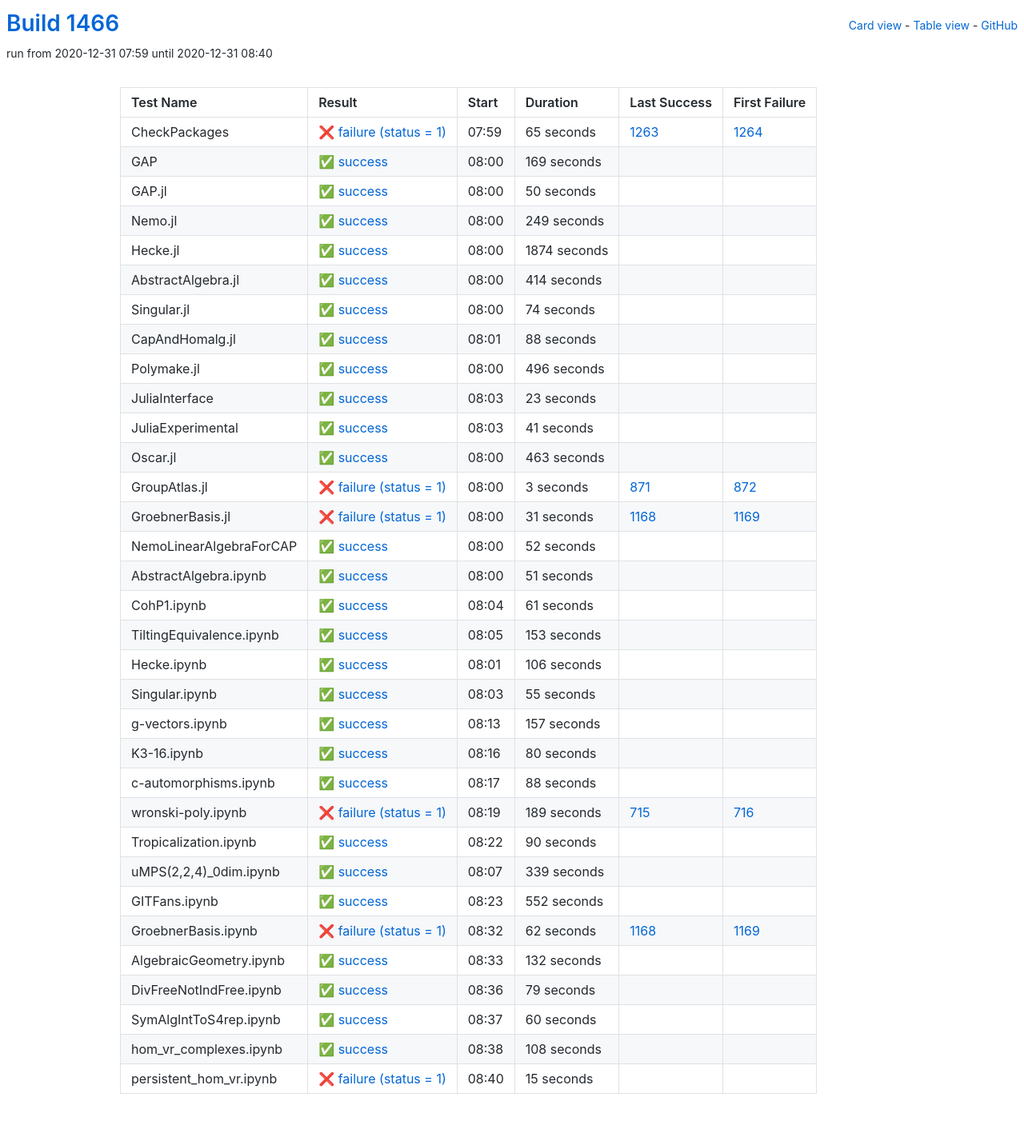
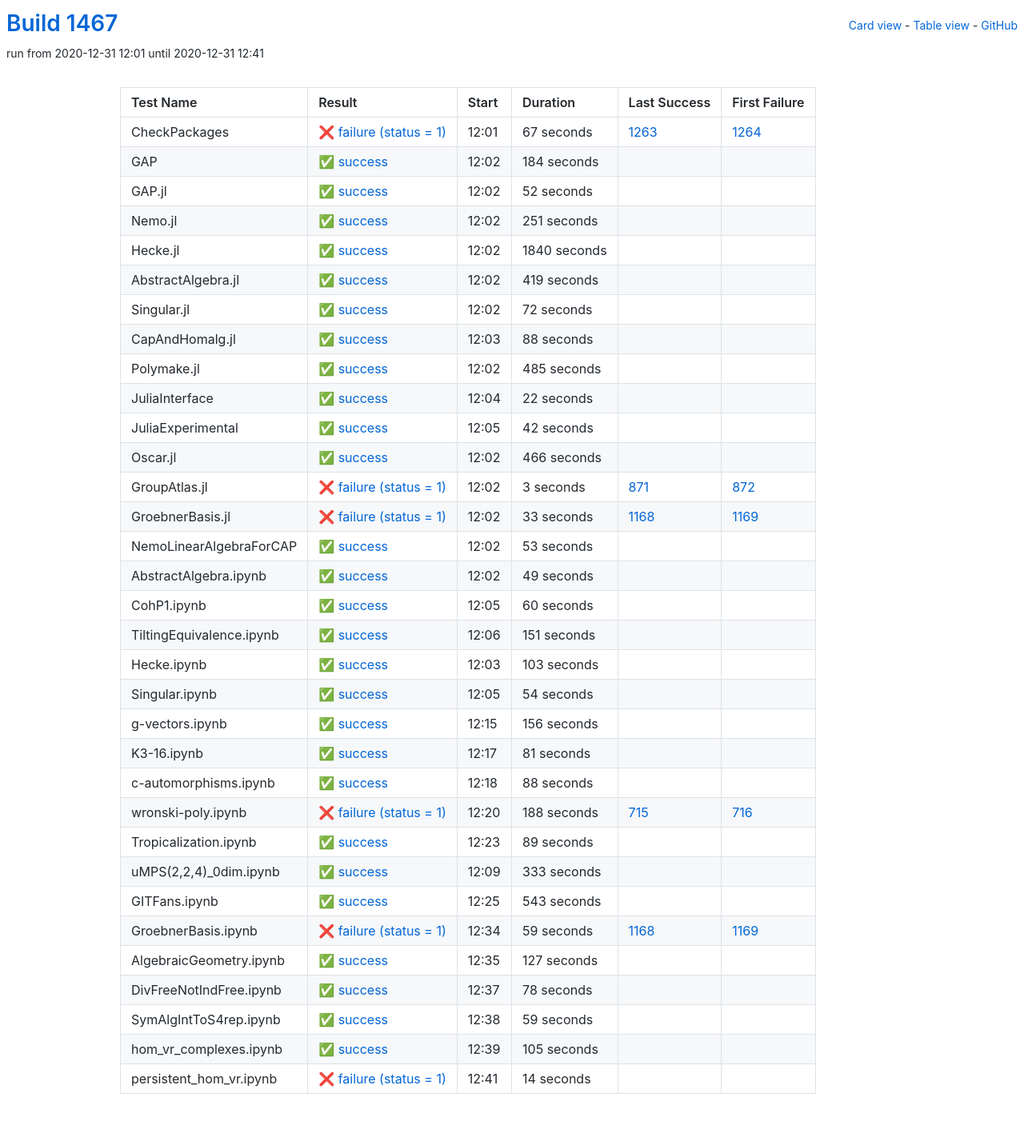
Before and after one commit to oscar-system/oscar-ci-status-stable, a Jekyll site: the page built from table.html, in a window 1280 px wide. Shown: the whole page at 80% size. Built offline with Jekyll 4.4.1, drawn with Linux system fonts in a browser that asks for light colours.

Commit message:
Build #1467

```diff
--- a/_data/ci.yml
+++ b/_data/ci.yml
@@ -1,6 +1,6 @@
 ---
-build: 1466
-build_url: https://oscarci.mathematik.uni-kl.de/job/oscar-stable/1466/
+build: 1467
+build_url: https://oscarci.mathematik.uni-kl.de/job/oscar-stable/1467/
 job: oscar-stable
 organization: oscar-system
 repo: oscar-ci-status-stable
@@ -8,92 +8,92 @@ repourl: https://github.com/oscar-system/oscar-ci-status-stable
 tests:
 - name: CheckPackages
   id: checkpackages
-  log: https://oscarci.mathematik.uni-kl.de/job/oscar-stable/1466/artifact/logs/build-1466/CheckPackages.log
-  start: 2020-12-31 07:59
+  log: https://oscarci.mathematik.uni-kl.de/job/oscar-stable/1467/artifact/logs/build-1467/CheckPackages.log
+  start: 2020-12-31 12:01
   success: false
   exitcode: 1
   status: failure
-  duration: 65
+  duration: 67
   last_success: 1263
   last_success_url: https://oscarci.mathematik.uni-kl.de/job/oscar-stable/1263/
   first_failure: 1264
   first_failure_url: https://oscarci.mathematik.uni-kl.de/job/oscar-stable/1264/
 - name: GAP
   id: gap
-  log: https://oscarci.mathematik.uni-kl.de/job/oscar-stable/1466/artifact/logs/build-1466/GAP.log
-  start: 2020-12-31 08:00
+  log: https://oscarci.mathematik.uni-kl.de/job/oscar-stable/1467/artifact/logs/build-1467/GAP.log
+  start: 2020-12-31 12:02
   success: true
   exitcode: 0
   status: success
-  duration: 169
+  duration: 184
   last_success: false
   last_success_url:
   first_failure: false
   first_failure_url:
 - name: GAP.jl
   id: gap-jl
-  log: https://oscarci.mathematik.uni-kl.de/job/oscar-stable/1466/artifact/logs/build-1466/GAP.jl.log
-  start: 2020-12-31 08:00
+  log: https://oscarci.mathematik.uni-kl.de/job/oscar-stable/1467/artifact/logs/build-1467/GAP.jl.log
+  start: 2020-12-31 12:02
   success: true
   exitcode: 0
   status: success
-  duration: 50
+  duration: 52
   last_success: false
   last_success_url:
   first_failure: false
   first_failure_url:
 - name: Nemo.jl
   id: nemo-jl
-  log: https://oscarci.mathematik.uni-kl.de/job/oscar-stable/1466/artifact/logs/build-1466/Nemo.jl.log
-  start: 2020-12-31 08:00
+  log: https://oscarci.mathematik.uni-kl.de/job/oscar-stable/1467/artifact/logs/build-1467/Nemo.jl.log
+  start: 2020-12-31 12:02
   success: true
   exitcode: 0
   status: success
-  duration: 249
+  duration: 251
   last_success: false
   last_success_url:
   first_failure: false
   first_failure_url:
 - name: Hecke.jl
   id: hecke-jl
-  log: https://oscarci.mathematik.uni-kl.de/job/oscar-stable/1466/artifact/logs/build-1466/Hecke.jl.log
-  start: 2020-12-31 08:00
+  log: https://oscarci.mathematik.uni-kl.de/job/oscar-stable/1467/artifact/logs/build-1467/Hecke.jl.log
+  start: 2020-12-31 12:02
   success: true
   exitcode: 0
   status: success
-  duration: 1874
+  duration: 1840
   last_success: false
   last_success_url:
   first_failure: false
   first_failure_url:
 - name: AbstractAlgebra.jl
   id: abstractalgebra-jl
-  log: https://oscarci.mathematik.uni-kl.de/job/oscar-stable/1466/artifact/logs/build-1466/AbstractAlgebra.jl.log
-  start: 2020-12-31 08:00
+  log: https://oscarci.mathematik.uni-kl.de/job/oscar-stable/1467/artifact/logs/build-1467/AbstractAlgebra.jl.log
+  start: 2020-12-31 12:02
   success: true
   exitcode: 0
   status: success
-  duration: 414
+  duration: 419
   last_success: false
   last_success_url:
   first_failure: false
   first_failure_url:
 - name: Singular.jl
   id: singular-jl
-  log: https://oscarci.mathematik.uni-kl.de/job/oscar-stable/1466/artifact/logs/build-1466/Singular.jl.log
-  start: 2020-12-31 08:00
+  log: https://oscarci.mathematik.uni-kl.de/job/oscar-stable/1467/artifact/logs/build-1467/Singular.jl.log
+  start: 2020-12-31 12:02
   success: true
   exitcode: 0
   status: success
-  duration: 74
+  duration: 72
   last_success: false
   last_success_url:
   first_failure: false
   first_failure_url:
 - name: CapAndHomalg.jl
   id: capandhomalg-jl
-  log: https://oscarci.mathematik.uni-kl.de/job/oscar-stable/1466/artifact/logs/build-1466/CapAndHomalg.jl.log
-  start: 2020-12-31 08:01
+  log: https://oscarci.mathematik.uni-kl.de/job/oscar-stable/1467/artifact/logs/build-1467/CapAndHomalg.jl.log
+  start: 2020-12-31 12:03
   success: true
   exitcode: 0
   status: success
@@ -104,56 +104,56 @@ tests:
   first_failure_url:
 - name: Polymake.jl
   id: polymake-jl
-  log: https://oscarci.mathematik.uni-kl.de/job/oscar-stable/1466/artifact/logs/build-1466/Polymake.jl.log
-  start: 2020-12-31 08:00
+  log: https://oscarci.mathematik.uni-kl.de/job/oscar-stable/1467/artifact/logs/build-1467/Polymake.jl.log
+  start: 2020-12-31 12:02
   success: true
   exitcode: 0
   status: success
-  duration: 496
+  duration: 485
   last_success: false
   last_success_url:
   first_failure: false
   first_failure_url:
 - name: JuliaInterface
   id: juliainterface
-  log: https://oscarci.mathematik.uni-kl.de/job/oscar-stable/1466/artifact/logs/build-1466/JuliaInterface.log
-  start: 2020-12-31 08:03
+  log: https://oscarci.mathematik.uni-kl.de/job/oscar-stable/1467/artifact/logs/build-1467/JuliaInterface.log
+  start: 2020-12-31 12:04
   success: true
   exitcode: 0
   status: success
-  duration: 23
+  duration: 22
   last_success: false
   last_success_url:
   first_failure: false
   first_failure_url:
 - name: JuliaExperimental
   id: juliaexperimental
-  log: https://oscarci.mathematik.uni-kl.de/job/oscar-stable/1466/artifact/logs/build-1466/JuliaExperimental.log
-  start: 2020-12-31 08:03
+  log: https://oscarci.mathematik.uni-kl.de/job/oscar-stable/1467/artifact/logs/build-1467/JuliaExperimental.log
+  start: 2020-12-31 12:05
   success: true
   exitcode: 0
   status: success
-  duration: 41
+  duration: 42
   last_success: false
   last_success_url:
   first_failure: false
   first_failure_url:
 - name: Oscar.jl
   id: oscar-jl
-  log: https://oscarci.mathematik.uni-kl.de/job/oscar-stable/1466/artifact/logs/build-1466/Oscar.jl.log
-  start: 2020-12-31 08:00
+  log: https://oscarci.mathematik.uni-kl.de/job/oscar-stable/1467/artifact/logs/build-1467/Oscar.jl.log
+  start: 2020-12-31 12:02
   success: true
   exitcode: 0
   status: success
-  duration: 463
+  duration: 466
   last_success: false
   last_success_url:
   first_failure: false
   first_failure_url:
 - name: GroupAtlas.jl
   id: groupatlas-jl
-  log: https://oscarci.mathematik.uni-kl.de/job/oscar-stable/1466/artifact/logs/build-1466/GroupAtlas.jl.log
-  start: 2020-12-31 08:00
+  log: https://oscarci.mathematik.uni-kl.de/job/oscar-stable/1467/artifact/logs/build-1467/GroupAtlas.jl.log
+  start: 2020-12-31 12:02
   success: false
   exitcode: 1
   status: failure
@@ -164,116 +164,116 @@ tests:
   first_failure_url: https://oscarci.mathematik.uni-kl.de/job/oscar-stable/872/
 - name: GroebnerBasis.jl
   id: groebnerbasis-jl
-  log: https://oscarci.mathematik.uni-kl.de/job/oscar-stable/1466/artifact/logs/build-1466/GroebnerBasis.jl.log
-  start: 2020-12-31 08:00
+  log: https://oscarci.mathematik.uni-kl.de/job/oscar-stable/1467/artifact/logs/build-1467/GroebnerBasis.jl.log
+  start: 2020-12-31 12:02
   success: false
   exitcode: 1
   status: failure
-  duration: 31
+  duration: 33
   last_success: 1168
   last_success_url: https://oscarci.mathematik.uni-kl.de/job/oscar-stable/1168/
   first_failure: 1169
   first_failure_url: https://oscarci.mathematik.uni-kl.de/job/oscar-stable/1169/
 - name: NemoLinearAlgebraForCAP
   id: nemolinearalgebraforcap
-  log: https://oscarci.mathematik.uni-kl.de/job/oscar-stable/1466/artifact/logs/build-1466/NemoLinearAlgebraForCAP.log
-  start: 2020-12-31 08:00
+  log: https://oscarci.mathematik.uni-kl.de/job/oscar-stable/1467/artifact/logs/build-1467/NemoLinearAlgebraForCAP.log
+  start: 2020-12-31 12:02
   success: true
   exitcode: 0
   status: success
-  duration: 52
+  duration: 53
   last_success: false
   last_success_url:
   first_failure: false
   first_failure_url:
 - name: AbstractAlgebra.ipynb
   id: abstractalgebra-ipynb
-  log: https://oscarci.mathematik.uni-kl.de/job/oscar-stable/1466/artifact/logs/build-1466/AbstractAlgebra.ipynb.log
-  start: 2020-12-31 08:00
+  log: https://oscarci.mathematik.uni-kl.de/job/oscar-stable/1467/artifact/logs/build-1467/AbstractAlgebra.ipynb.log
+  start: 2020-12-31 12:02
   success: true
   exitcode: 0
   status: success
-  duration: 51
+  duration: 49
   last_success: false
   last_success_url:
   first_failure: false
   first_failure_url:
 - name: CohP1.ipynb
   id: cohp1-ipynb
-  log: https://oscarci.mathematik.uni-kl.de/job/oscar-stable/1466/artifact/logs/build-1466/CohP1.ipynb.log
-  start: 2020-12-31 08:04
+  log: https://oscarci.mathematik.uni-kl.de/job/oscar-stable/1467/artifact/logs/build-1467/CohP1.ipynb.log
+  start: 2020-12-31 12:05
   success: true
   exitcode: 0
   status: success
-  duration: 61
+  duration: 60
   last_success: false
   last_success_url:
   first_failure: false
   first_failure_url:
 - name: TiltingEquivalence.ipynb
   id: tiltingequivalence-ipynb
-  log: https://oscarci.mathematik.uni-kl.de/job/oscar-stable/1466/artifact/logs/build-1466/TiltingEquivalence.ipynb.log
-  start: 2020-12-31 08:05
+  log: https://oscarci.mathematik.uni-kl.de/job/oscar-stable/1467/artifact/logs/build-1467/TiltingEquivalence.ipynb.log
+  start: 2020-12-31 12:06
   success: true
   exitcode: 0
   status: success
-  duration: 153
+  duration: 151
   last_success: false
   last_success_url:
   first_failure: false
   first_failure_url:
 - name: Hecke.ipynb
   id: hecke-ipynb
-  log: https://oscarci.mathematik.uni-kl.de/job/oscar-stable/1466/artifact/logs/build-1466/Hecke.ipynb.log
-  start: 2020-12-31 08:01
+  log: https://oscarci.mathematik.uni-kl.de/job/oscar-stable/1467/artifact/logs/build-1467/Hecke.ipynb.log
+  start: 2020-12-31 12:03
   success: true
   exitcode: 0
   status: success
-  duration: 106
+  duration: 103
   last_success: false
   last_success_url:
   first_failure: false
   first_failure_url:
 - name: Singular.ipynb
   id: singular-ipynb
-  log: https://oscarci.mathematik.uni-kl.de/job/oscar-stable/1466/artifact/logs/build-1466/Singular.ipynb.log
-  start: 2020-12-31 08:03
+  log: https://oscarci.mathematik.uni-kl.de/job/oscar-stable/1467/artifact/logs/build-1467/Singular.ipynb.log
+  start: 2020-12-31 12:05
   success: true
   exitcode: 0
   status: success
-  duration: 55
+  duration: 54
   last_success: false
   last_success_url:
   first_failure: false
   first_failure_url:
 - name: g-vectors.ipynb
   id: g-vectors-ipynb
-  log: https://oscarci.mathematik.uni-kl.de/job/oscar-stable/1466/artifact/logs/build-1466/g-vectors.ipynb.log
-  start: 2020-12-31 08:13
+  log: https://oscarci.mathematik.uni-kl.de/job/oscar-stable/1467/artifact/logs/build-1467/g-vectors.ipynb.log
+  start: 2020-12-31 12:15
   success: true
   exitcode: 0
   status: success
-  duration: 157
+  duration: 156
   last_success: false
   last_success_url:
   first_failure: false
   first_failure_url:
 - name: K3-16.ipynb
   id: k3-16-ipynb
-  log: https://oscarci.mathematik.uni-kl.de/job/oscar-stable/1466/artifact/logs/build-1466/K3-16.ipynb.log
-  start: 2020-12-31 08:16
+  log: https://oscarci.mathematik.uni-kl.de/job/oscar-stable/1467/artifact/logs/build-1467/K3-16.ipynb.log
+  start: 2020-12-31 12:17
   success: true
   exitcode: 0
   status: success
-  duration: 80
+  duration: 81
   last_success: false
   last_success_url:
   first_failure: false
   first_failure_url:
 - name: c-automorphisms.ipynb
   id: c-automorphisms-ipynb
-  log: https://oscarci.mathematik.uni-kl.de/job/oscar-stable/1466/artifact/logs/build-1466/c-automorphisms.ipynb.log
-  start: 2020-12-31 08:17
+  log: https://oscarci.mathematik.uni-kl.de/job/oscar-stable/1467/artifact/logs/build-1467/c-automorphisms.ipynb.log
+  start: 2020-12-31 12:18
   success: true
   exitcode: 0
   status: success
@@ -284,120 +284,120 @@ tests:
   first_failure_url:
 - name: wronski-poly.ipynb
   id: wronski-poly-ipynb
-  log: https://oscarci.mathematik.uni-kl.de/job/oscar-stable/1466/artifact/logs/build-1466/wronski-poly.ipynb.log
-  start: 2020-12-31 08:19
+  log: https://oscarci.mathematik.uni-kl.de/job/oscar-stable/1467/artifact/logs/build-1467/wronski-poly.ipynb.log
+  start: 2020-12-31 12:20
   success: false
   exitcode: 1
   status: failure
-  duration: 189
+  duration: 188
   last_success: 715
   last_success_url: https://oscarci.mathematik.uni-kl.de/job/oscar-stable/715/
   first_failure: 716
   first_failure_url: https://oscarci.mathematik.uni-kl.de/job/oscar-stable/716/
 - name: Tropicalization.ipynb
   id: tropicalization-ipynb
-  log: https://oscarci.mathematik.uni-kl.de/job/oscar-stable/1466/artifact/logs/build-1466/Tropicalization.ipynb.log
-  start: 2020-12-31 08:22
+  log: https://oscarci.mathematik.uni-kl.de/job/oscar-stable/1467/artifact/logs/build-1467/Tropicalization.ipynb.log
+  start: 2020-12-31 12:23
   success: true
   exitcode: 0
   status: success
-  duration: 90
+  duration: 89
   last_success: false
   last_success_url:
   first_failure: false
   first_failure_url:
 - name: uMPS(2,2,4)_0dim.ipynb
   id: umps-2-2-4-0dim-ipynb
-  log: https://oscarci.mathematik.uni-kl.de/job/oscar-stable/1466/artifact/logs/build-1466/uMPS-2-2-4-_0dim.ipynb.log
-  start: 2020-12-31 08:07
+  log: https://oscarci.mathematik.uni-kl.de/job/oscar-stable/1467/artifact/logs/build-1467/uMPS-2-2-4-_0dim.ipynb.log
+  start: 2020-12-31 12:09
   success: true
   exitcode: 0
   status: success
-  duration: 339
+  duration: 333
   last_success: false
   last_success_url:
   first_failure: false
   first_failure_url:
 - name: GITFans.ipynb
   id: gitfans-ipynb
-  log: https://oscarci.mathematik.uni-kl.de/job/oscar-stable/1466/artifact/logs/build-1466/GITFans.ipynb.log
-  start: 2020-12-31 08:23
+  log: https://oscarci.mathematik.uni-kl.de/job/oscar-stable/1467/artifact/logs/build-1467/GITFans.ipynb.log
+  start: 2020-12-31 12:25
   success: true
   exitcode: 0
   status: success
-  duration: 552
+  duration: 543
   last_success: false
   last_success_url:
   first_failure: false
   first_failure_url:
 - name: GroebnerBasis.ipynb
   id: groebnerbasis-ipynb
-  log: https://oscarci.mathematik.uni-kl.de/job/oscar-stable/1466/artifact/logs/build-1466/GroebnerBasis.ipynb.log
-  start: 2020-12-31 08:32
+  log: https://oscarci.mathematik.uni-kl.de/job/oscar-stable/1467/artifact/logs/build-1467/GroebnerBasis.ipynb.log
+  start: 2020-12-31 12:34
   success: false
   exitcode: 1
   status: failure
-  duration: 62
+  duration: 59
   last_success: 1168
   last_success_url: https://oscarci.mathematik.uni-kl.de/job/oscar-stable/1168/
   first_failure: 1169
   first_failure_url: https://oscarci.mathematik.uni-kl.de/job/oscar-stable/1169/
 - name: AlgebraicGeometry.ipynb
   id: algebraicgeometry-ipynb
-  log: https://oscarci.mathematik.uni-kl.de/job/oscar-stable/1466/artifact/logs/build-1466/AlgebraicGeometry.ipynb.log
-  start: 2020-12-31 08:33
+  log: https://oscarci.mathematik.uni-kl.de/job/oscar-stable/1467/artifact/logs/build-1467/AlgebraicGeometry.ipynb.log
+  start: 2020-12-31 12:35
   success: true
   exitcode: 0
   status: success
-  duration: 132
+  duration: 127
   last_success: false
   last_success_url:
   first_failure: false
   first_failure_url:
 - name: DivFreeNotIndFree.ipynb
   id: divfreenotindfree-ipynb
-  log: https://oscarci.mathematik.uni-kl.de/job/oscar-stable/1466/artifact/logs/build-1466/DivFreeNotIndFree.ipynb.log
-  start: 2020-12-31 08:36
+  log: https://oscarci.mathematik.uni-kl.de/job/oscar-stable/1467/artifact/logs/build-1467/DivFreeNotIndFree.ipynb.log
+  start: 2020-12-31 12:37
   success: true
   exitcode: 0
   status: success
-  duration: 79
+  duration: 78
   last_success: false
   last_success_url:
   first_failure: false
   first_failure_url:
 - name: SymAlgIntToS4rep.ipynb
   id: symalginttos4rep-ipynb
-  log: https://oscarci.mathematik.uni-kl.de/job/oscar-stable/1466/artifact/logs/build-1466/SymAlgIntToS4rep.ipynb.log
-  start: 2020-12-31 08:37
+  log: https://oscarci.mathematik.uni-kl.de/job/oscar-stable/1467/artifact/logs/build-1467/SymAlgIntToS4rep.ipynb.log
+  start: 2020-12-31 12:38
   success: true
   exitcode: 0
   status: success
-  duration: 60
+  duration: 59
   last_success: false
   last_success_url:
   first_failure: false
   first_failure_url:
 - name: hom_vr_complexes.ipynb
   id: hom-vr-complexes-ipynb
-  log: https://oscarci.mathematik.uni-kl.de/job/oscar-stable/1466/artifact/logs/build-1466/hom_vr_complexes.ipynb.log
-  start: 2020-12-31 08:38
+  log: https://oscarci.mathematik.uni-kl.de/job/oscar-stable/1467/artifact/logs/build-1467/hom_vr_complexes.ipynb.log
+  start: 2020-12-31 12:39
   success: true
   exitcode: 0
   status: success
-  duration: 108
+  duration: 105
   last_success: false
   last_success_url:
   first_failure: false
   first_failure_url:
 - name: persistent_hom_vr.ipynb
   id: persistent-hom-vr-ipynb
-  log: https://oscarci.mathematik.uni-kl.de/job/oscar-stable/1466/artifact/logs/build-1466/persistent_hom_vr.ipynb.log
-  start: 2020-12-31 08:40
+  log: https://oscarci.mathematik.uni-kl.de/job/oscar-stable/1467/artifact/logs/build-1467/persistent_hom_vr.ipynb.log
+  start: 2020-12-31 12:41
   success: false
   exitcode: 1
   status: failure
-  duration: 15
+  duration: 14
   last_success: false
   last_success_url:
   first_failure: false
```
Also changed, not shown: README.md.
